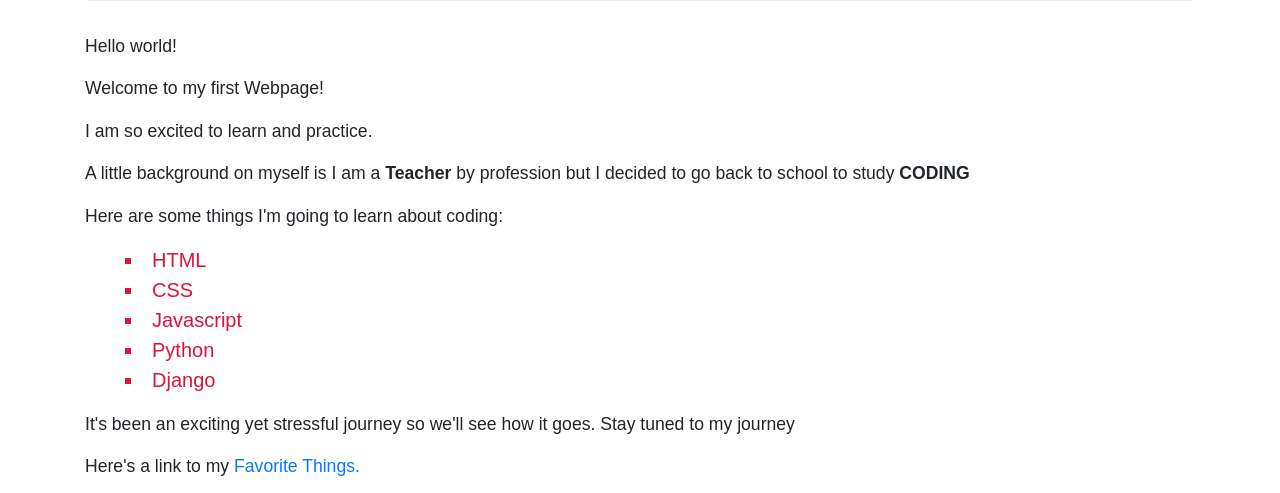
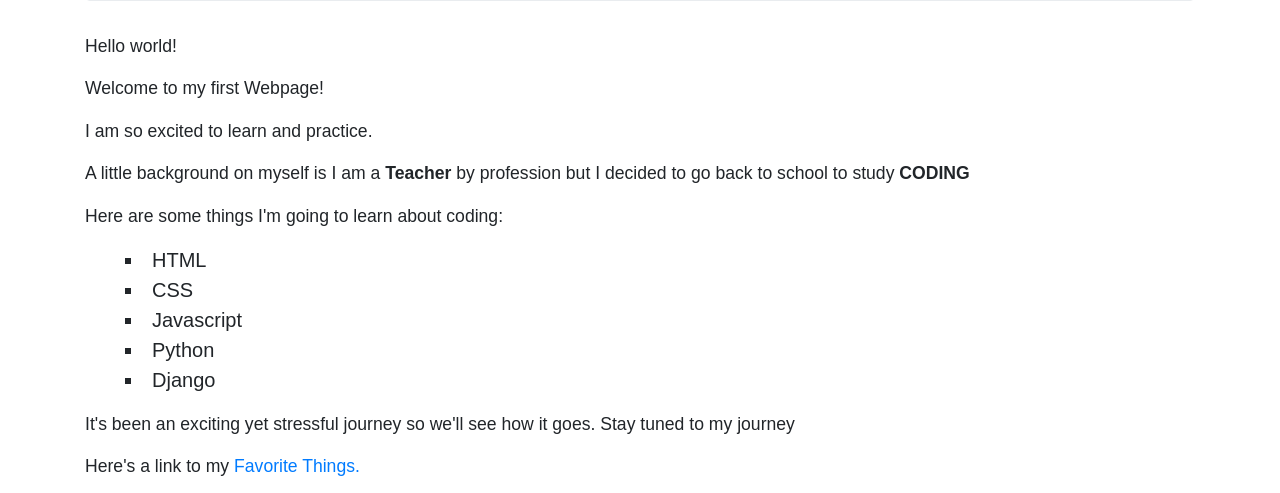
Before and after one commit to maureen28/First-website, a plain HTML site: page index.html in a window 1280 px wide. Shown: the part 287-780 px from the top of the page. Drawn offline with Linux system fonts and the light colour scheme.

Commit message:
change color

```diff
--- a/css/styles.css
+++ b/css/styles.css
@@ -7,7 +7,6 @@ body {
 ul {
     list-style: square inside;
     font-size: 1.25em;
-    color: crimson;
 }
 
 h1,h3 {
```
